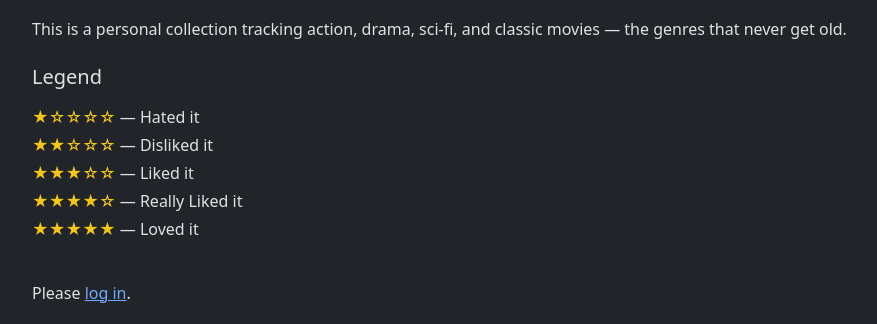
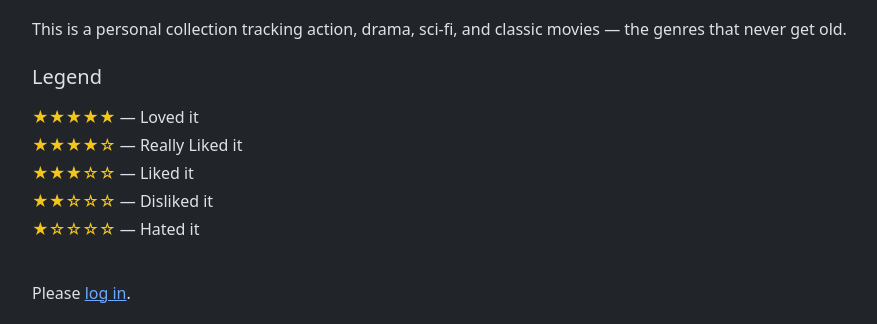
Before and after one commit to prcutler/moviebuff, a Django app: template users/templates/users/home.html in a window 1280 px wide. Shown: the part 265-589 px from the top of the page, without its empty margins (50-927 px from the left). Run offline with Django 3.2, Linux system fonts and the light colour scheme; the template is opened without the code that fills it, so the values that code supplies are empty.

Commit message:
Reorder stars

```diff
--- a/users/templates/users/home.html
+++ b/users/templates/users/home.html
@@ -32,20 +32,20 @@
                 <h2 id="legend-title" class="h5 mb-3">Legend</h2>
                 <ul class="list-unstyled">
                     <li class="mb-1">
-                        <span style="color: #f5c518">★☆☆☆☆</span> — Hated it
-                    </li>
                     <li class="mb-1">
-                        <span style="color: #f5c518">★★☆☆☆</span> — Disliked it
-                    </li>
-                    <li class="mb-1">
-                        <span style="color: #f5c518">★★★☆☆</span> — Liked it
+                        <span style="color: #f5c518">★★★★★</span> — Loved it
                     </li>
                     <li class="mb-1">
                         <span style="color: #f5c518">★★★★☆</span> — Really Liked
                         it
                     </li>
                     <li class="mb-1">
-                        <span style="color: #f5c518">★★★★★</span> — Loved it
+                        <span style="color: #f5c518">★★★☆☆</span> — Liked it
+                    </li>
+                    <li class="mb-1">
+                        <span style="color: #f5c518">★★☆☆☆</span> — Disliked it
+                    </li>
+                        <span style="color: #f5c518">★☆☆☆☆</span> — Hated it
                     </li>
                 </ul>
             </section>
```
